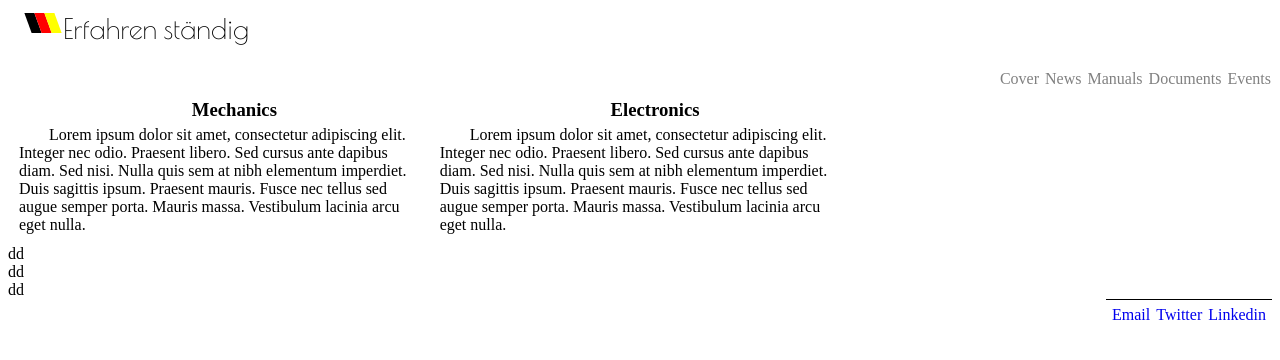
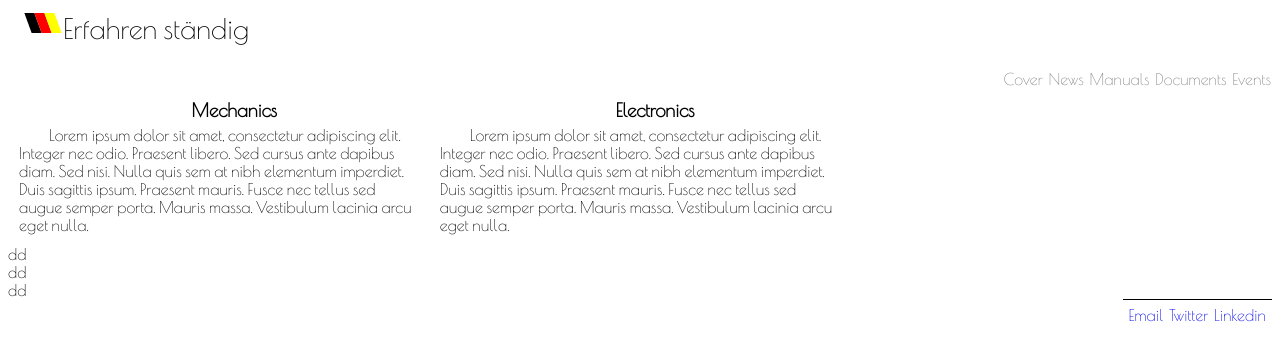
Before and after one commit to Noxem/github.io, a plain HTML site: page index.html in a window 1280 px wide. Drawn offline with nearby package versions, Linux system fonts and the light colour scheme.

Commit message:
Update main.css

```diff
--- a/main.css
+++ b/main.css
@@ -1,19 +1,3 @@
-Skip to content
-This repository
-Search
-Pull requests
-Issues
-Gist
- @Noxem
- Unwatch 1
-  Star 0
-  Fork 0 Noxem/noxem.github.io
- Code  Issues 0  Pull requests 0  Wiki  Pulse  Graphs  Settings
-Branch: master Find file Copy pathnoxem.github.io/main.css
-ae48263  2 hours ago
-@Noxem Noxem Update main.css
-1 contributor
-RawBlameHistory     245 lines (207 sloc)  3.42 KB
 html {
  font-family: 'Poiret One', cursive;
 }
```
